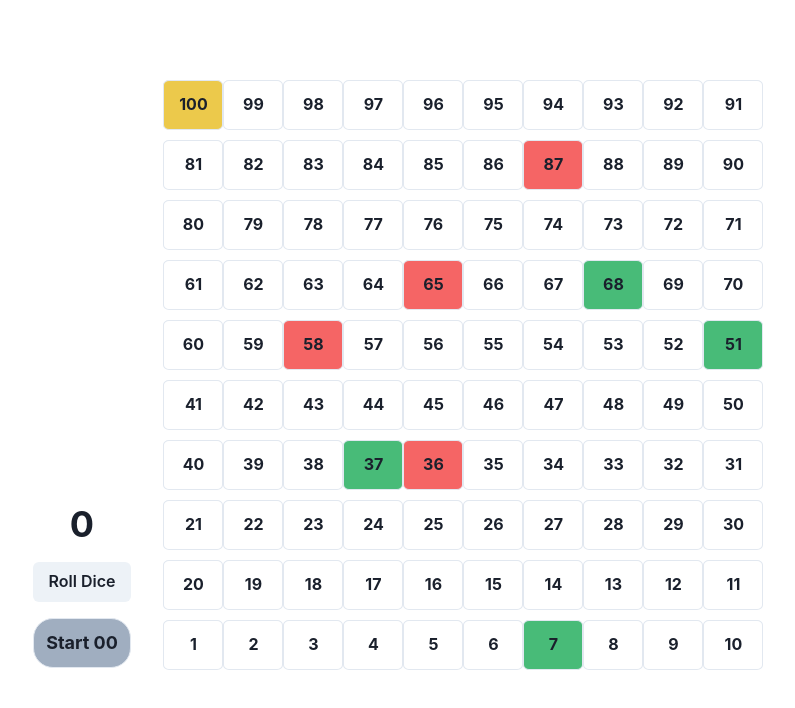
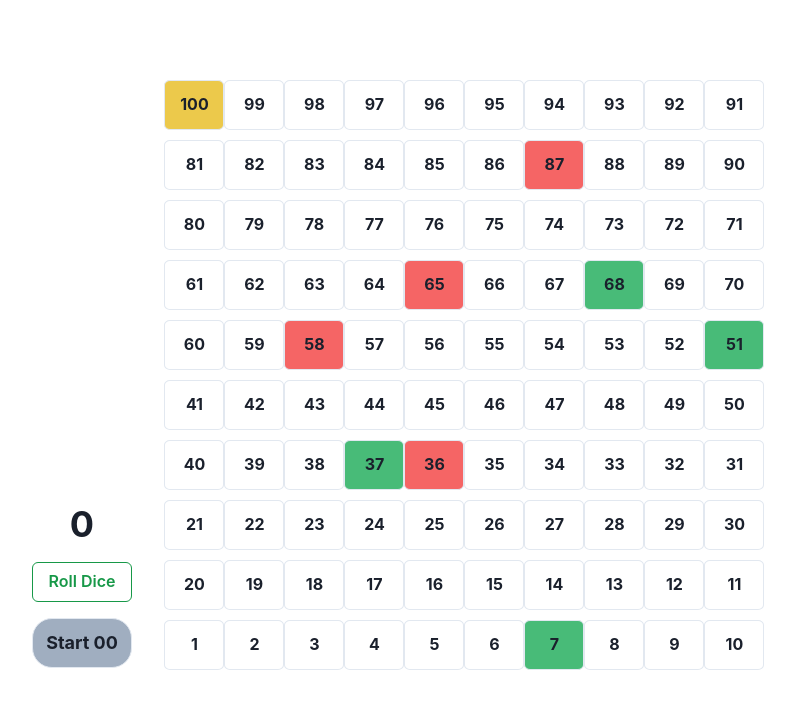
Before and after one commit to pratikderepatil/snakes-and-ladders, a React (Create React App) app: page / in a window 1280 px wide. Shown: the top 708 px of the page, without its empty margins (248-1043 px from the left). Built offline with nearby package versions, Linux system fonts and the light colour scheme.

Commit message:
Final commit

```diff
--- a/src/Components/Dice.jsx
+++ b/src/Components/Dice.jsx
@@ -7,8 +7,9 @@ const Dice = ({ dice, rollDice }) => {
 			<Flex justifyContent={"center"}>
 				<Heading>{dice}</Heading>
 			</Flex>
-			<Button onClick={rollDice}>Roll Dice</Button>
-
+			<Button onClick={rollDice} variant="outline" colorScheme={"whatsapp"}>
+				Roll Dice
+			</Button>
 		</Flex>
 	);
 };
```
